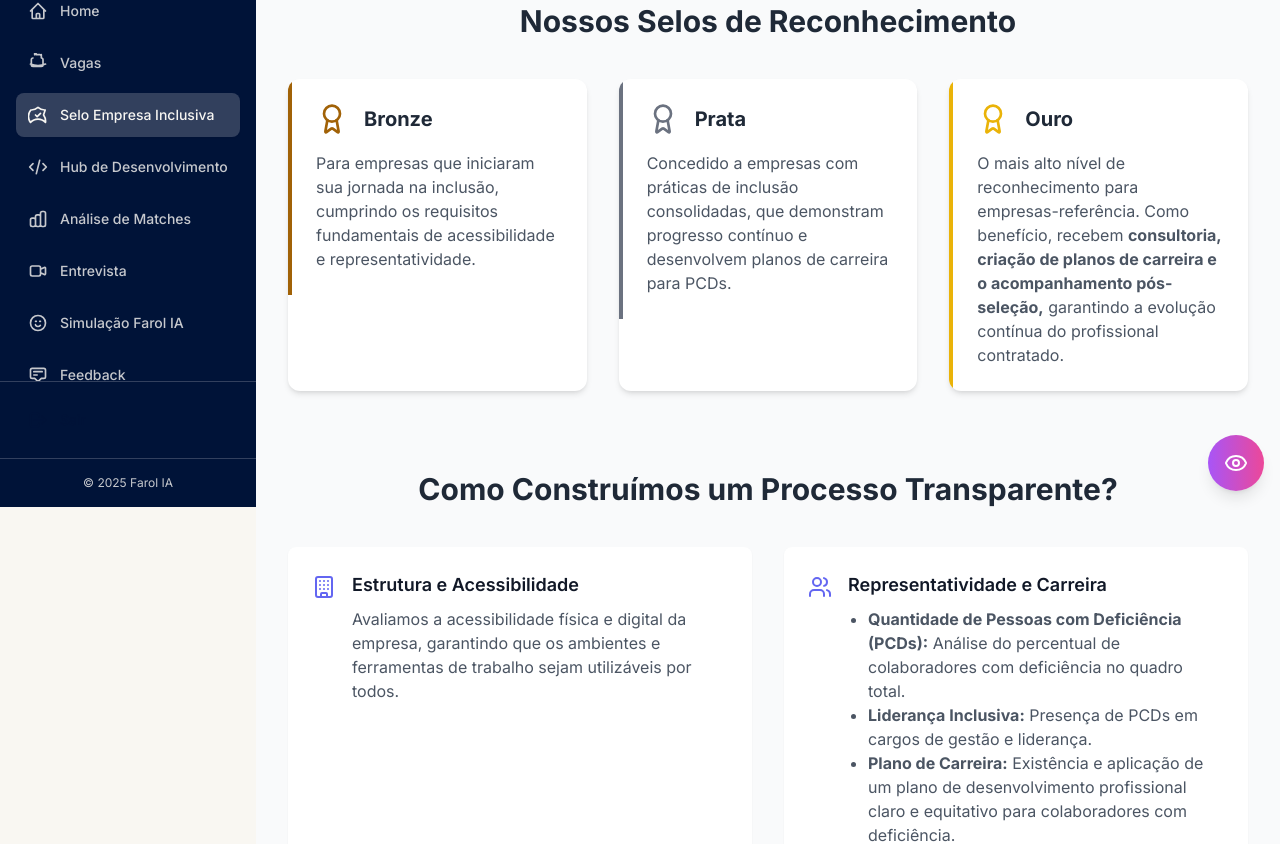
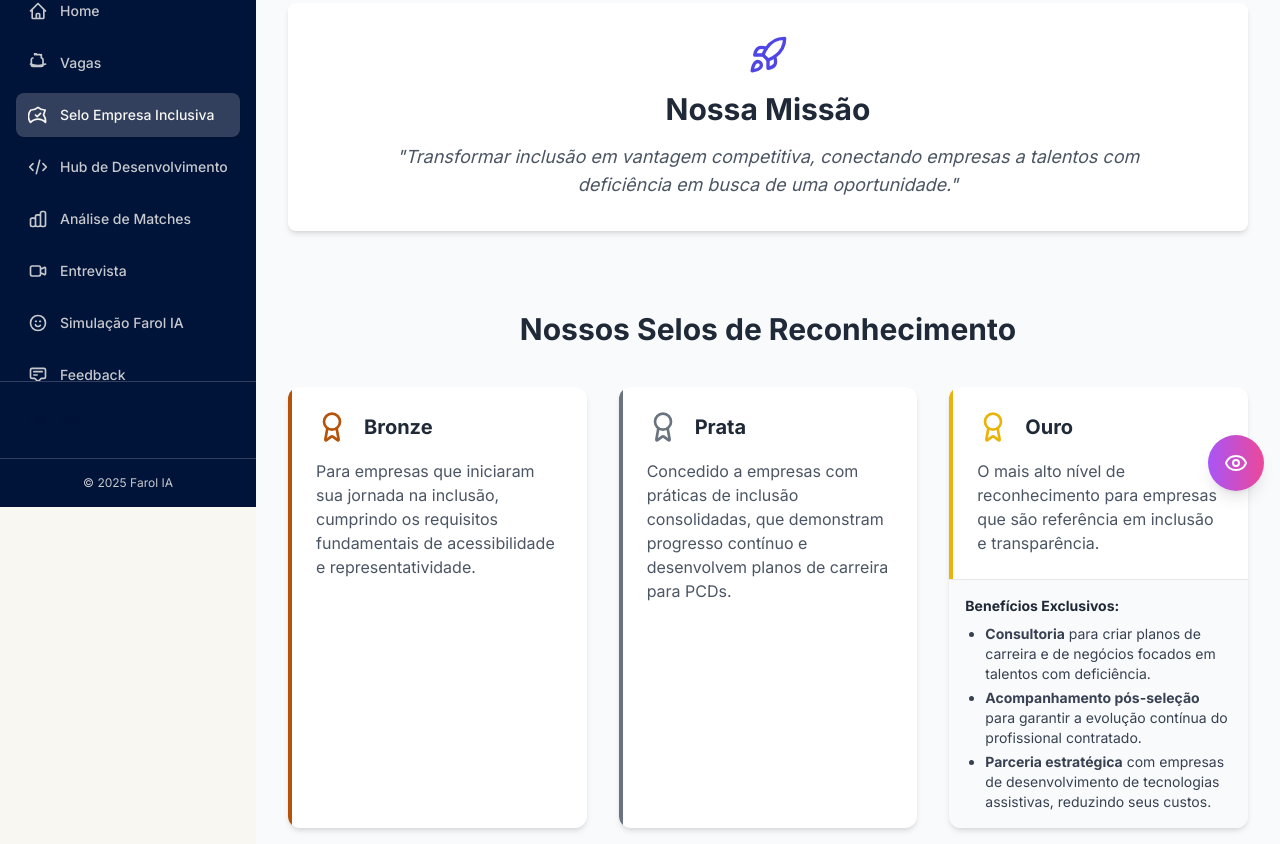
Before and after one commit to ericlmello/farol_v2_2, a Next.js app in the folder frontend/: page /inclusive-company-seal in a window 1280 px wide. Shown: the part 293-1137 px from the top of the page. Built offline with nearby package versions, Linux system fonts and the light colour scheme; no server answers.

Commit message:
Update page.tsx

```diff
--- a/frontend/src/app/(app)/inclusive-company-seal/page.tsx
+++ b/frontend/src/app/(app)/inclusive-company-seal/page.tsx
@@ -1,7 +1,8 @@
 'use client'
 
+
 import { useState } from 'react'
-import { Award, Building, MessageSquare, ShieldCheck, ThumbsUp, User, Users, ChevronDown, TrendingUp, Star } from 'lucide-react'
+import { Award, Building, MessageSquare, ShieldCheck, ThumbsUp, User, Users, ChevronDown, TrendingUp, Star, Rocket } from 'lucide-react'
 
 // --- DADOS E TIPOS PARA A NOVA SEÇÃO DE RANKING ---
 type SealType = 'gold' | 'silver' | 'bronze';
@@ -124,15 +125,21 @@ const CompanyRankingCard = ({ company }: { company: CompanyRanking }) => {
 
 
 // Componente de Card para os Níveis do Selo
-const SealLevelCard = ({ icon, title, description, color }: { icon: React.ReactNode, title: string, description: React.ReactNode, color: string }) => (
-  <div className="bg-white rounded-xl shadow-md overflow-hidden transform hover:-translate-y-2 transition-transform duration-300">
-    <div className={`p-6 border-l-4 ${color}`}>
+const SealLevelCard = ({ icon, title, description, color, benefits }: { icon: React.ReactNode, title: string, description: React.ReactNode, color: string, benefits?: React.ReactNode }) => (
+  <div className="bg-white rounded-xl shadow-md overflow-hidden transform hover:-translate-y-2 transition-transform duration-300 flex flex-col">
+    <div className={`p-6 border-l-4 ${color} flex-grow`}>
       <div className="flex items-center space-x-4 mb-4">
         <div className="flex-shrink-0">{icon}</div>
         <h3 className="text-xl font-bold text-gray-800">{title}</h3>
       </div>
       <div className="text-gray-600">{description}</div>
     </div>
+    {benefits && (
+        <div className="bg-gray-50 p-4 border-t">
+            <h4 className="font-bold text-sm text-gray-800 mb-2">Benefícios Exclusivos:</h4>
+            <div className="text-gray-700 text-sm space-y-2">{benefits}</div>
+        </div>
+    )}
   </div>
 )
 
@@ -190,15 +197,26 @@ export default function InclusiveCompanySealPage() {
           </p>
         </div>
 
+        {/* Seção Missão */}
+        <div className="mb-20 bg-white p-8 rounded-lg shadow-md">
+            <div className="text-center">
+                 <Rocket className="mx-auto h-10 w-10 text-indigo-600" />
+                <h2 className="text-3xl font-bold text-gray-800 mt-4">Nossa Missão</h2>
+                <p className="mt-4 max-w-3xl mx-auto text-lg text-gray-600 italic">
+                  "Transformar inclusão em vantagem competitiva, conectando empresas a talentos com deficiência em busca de uma oportunidade."
+                </p>
+            </div>
+        </div>
+
         {/* Níveis do Selo */}
         <div className="mb-20">
             <h2 className="text-3xl font-bold text-center text-gray-800 mb-10">Nossos Selos de Reconhecimento</h2>
             <div className="grid grid-cols-1 md:grid-cols-3 gap-8">
                 <SealLevelCard
-                    icon={<Award className="h-8 w-8 text-yellow-700" />}
+                    icon={<Award className="h-8 w-8 text-amber-700" />}
                     title="Bronze"
                     description="Para empresas que iniciaram sua jornada na inclusão, cumprindo os requisitos fundamentais de acessibilidade e representatividade."
-                    color="border-yellow-700"
+                    color="border-amber-700"
                 />
                 <SealLevelCard
                     icon={<Award className="h-8 w-8 text-gray-500" />}
@@ -209,8 +227,15 @@ export default function InclusiveCompanySealPage() {
                 <SealLevelCard
                     icon={<Award className="h-8 w-8 text-yellow-500" />}
                     title="Ouro"
-                    description={<>O mais alto nível de reconhecimento para empresas-referência. Como benefício, recebem <strong>consultoria, criação de planos de carreira e o acompanhamento pós-seleção,</strong> garantindo a evolução contínua do profissional contratado.</>}
+                    description="O mais alto nível de reconhecimento para empresas que são referência em inclusão e transparência."
                     color="border-yellow-500"
+                    benefits={
+                        <ul className="list-disc pl-5 space-y-1">
+                            <li><strong>Consultoria</strong> para criar planos de carreira e de negócios focados em talentos com deficiência.</li>
+                            <li><strong>Acompanhamento pós-seleção</strong> para garantir a evolução contínua do profissional contratado.</li>
+                            <li><strong>Parceria estratégica</strong> com empresas de desenvolvimento de tecnologias assistivas, reduzindo seus custos.</li>
+                        </ul>
+                    }
                 />
             </div>
         </div>
```
